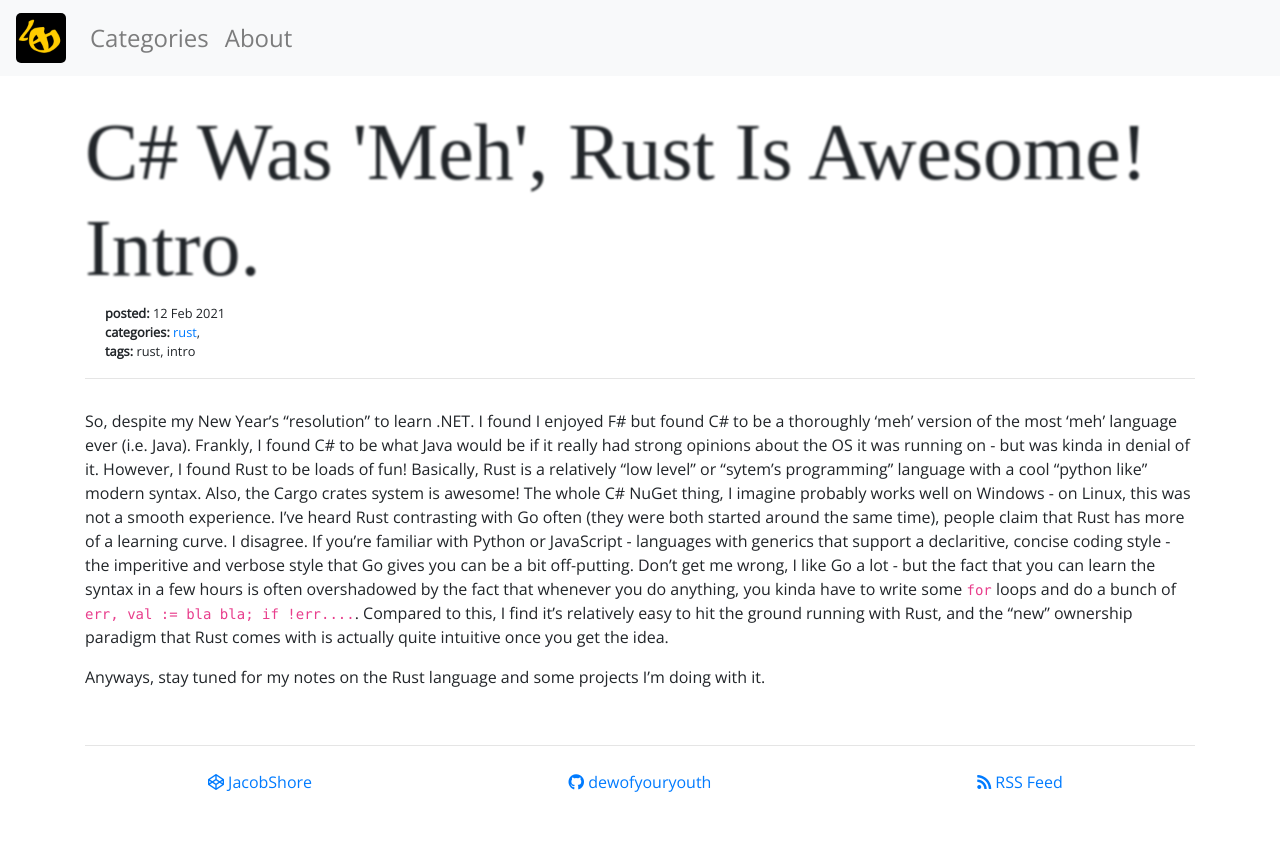
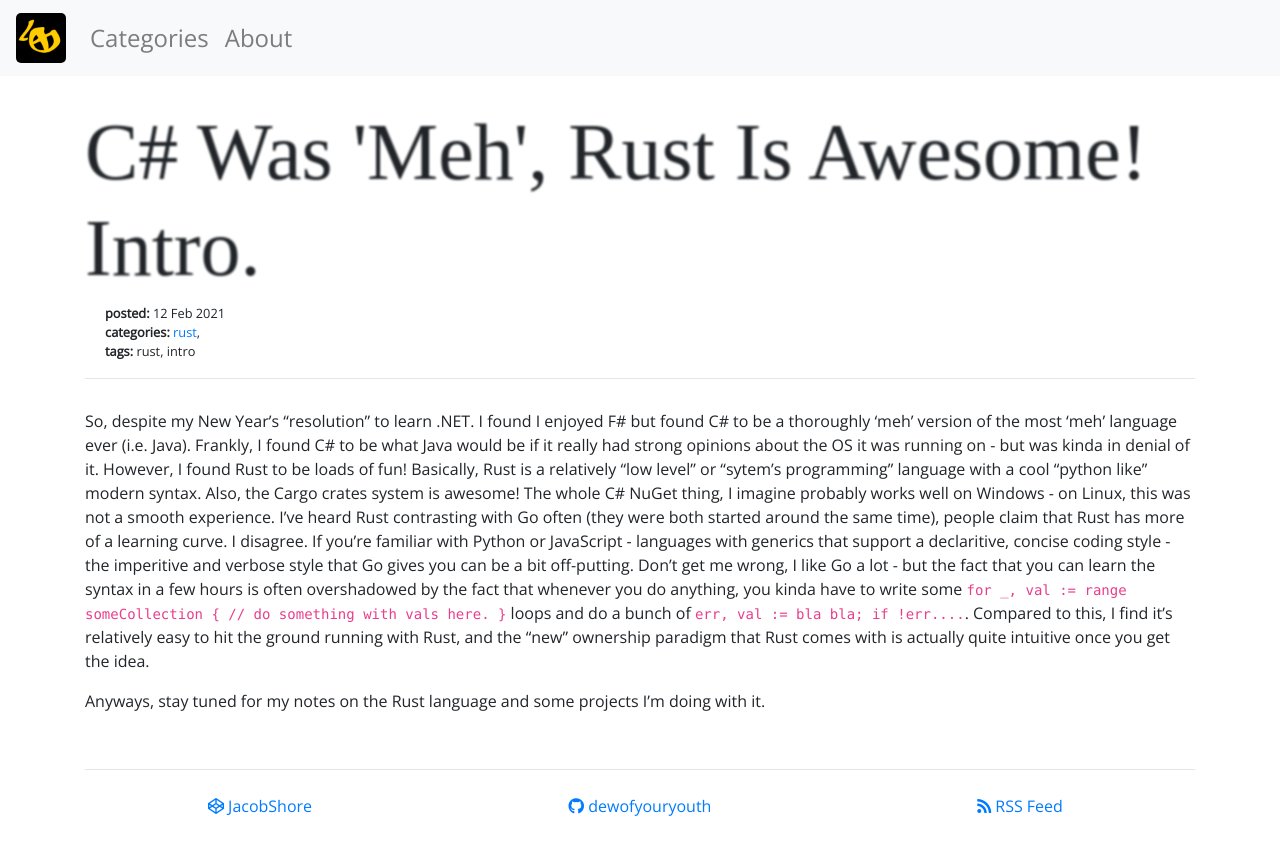
Before and after one commit to DewofyourYouth/DewofyourYouth.github.io, a Jekyll site: the page built from _posts/2021-02-12-rust-notes-intro.md, in a window 1280 px wide. Shown: the top 855 px of the page. Built offline with Jekyll 4.4.1, drawn with Linux system fonts in a browser that asks for light colours; nearby versions of some CDN libraries; some web fonts are replaced; comment, search, counter and statistics services are not loaded.

Commit message:
continue on loop

```diff
--- a/_posts/2021-02-12-rust-notes-intro.md
+++ b/_posts/2021-02-12-rust-notes-intro.md
@@ -11,6 +11,6 @@
   - rust
 ---
 
-So, despite my New Year's "resolution" to learn .NET. I found I enjoyed F# but found C# to be a thoroughly 'meh' version of the most 'meh' language ever (i.e. Java). Frankly, I found C# to be what Java would be if it really had strong opinions about the OS it was running on - but was kinda in denial of it. However, I found Rust to be loads of fun! Basically, Rust is a relatively "low level" or "sytem's programming" language with a cool "python like" modern syntax. Also, the Cargo crates system is awesome! The whole C# NuGet thing, I imagine probably works well on Windows - on Linux, this was not a smooth experience. I've heard Rust contrasting with Go often (they were both started around the same time), people claim that Rust has more of a learning curve. I disagree. If you're familiar with Python or JavaScript - languages with generics that support a declaritive, concise coding style - the imperitive and verbose style that Go gives you can be a bit off-putting. Don't get me wrong, I like Go a lot - but the fact that you can learn the syntax in a few hours is often overshadowed by the fact that whenever you do anything, you kinda have to write some `for` loops and do a bunch of `err, val := bla bla; if !err....`. Compared to this, I find it's relatively easy to hit the ground running with Rust, and the "new" ownership paradigm that Rust comes with is actually quite intuitive once you get the idea.
+So, despite my New Year's "resolution" to learn .NET. I found I enjoyed F# but found C# to be a thoroughly 'meh' version of the most 'meh' language ever (i.e. Java). Frankly, I found C# to be what Java would be if it really had strong opinions about the OS it was running on - but was kinda in denial of it. However, I found Rust to be loads of fun! Basically, Rust is a relatively "low level" or "sytem's programming" language with a cool "python like" modern syntax. Also, the Cargo crates system is awesome! The whole C# NuGet thing, I imagine probably works well on Windows - on Linux, this was not a smooth experience. I've heard Rust contrasting with Go often (they were both started around the same time), people claim that Rust has more of a learning curve. I disagree. If you're familiar with Python or JavaScript - languages with generics that support a declaritive, concise coding style - the imperitive and verbose style that Go gives you can be a bit off-putting. Don't get me wrong, I like Go a lot - but the fact that you can learn the syntax in a few hours is often overshadowed by the fact that whenever you do anything, you kinda have to write some `for _, val := range someCollection { // do something with vals here. }` loops and do a bunch of `err, val := bla bla; if !err....`. Compared to this, I find it's relatively easy to hit the ground running with Rust, and the "new" ownership paradigm that Rust comes with is actually quite intuitive once you get the idea.
 
 Anyways, stay tuned for my notes on the Rust language and some projects I'm doing with it.
```
